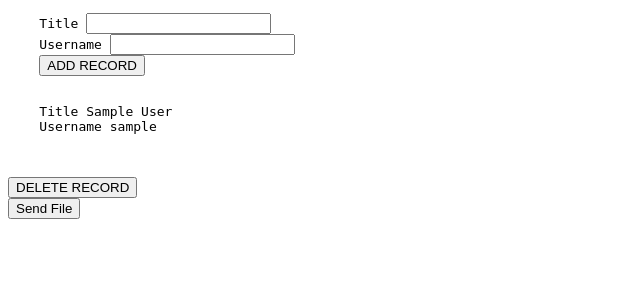
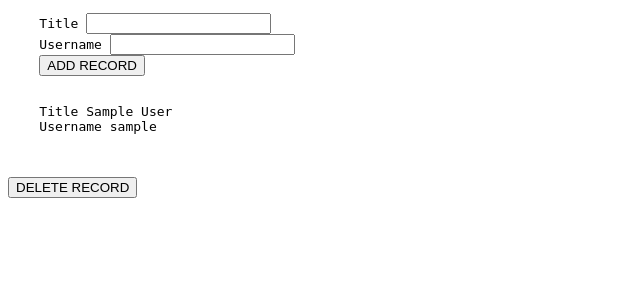
Before and after one commit to yoo-donggon/geteverythink, a PHP site: page /mysql.php in a window 1280 px wide. Shown: the top 300 px of the page, without its empty margins (0-640 px from the left). Run offline with PHP 8.4, Linux system fonts and the light colour scheme; tables that the repository leaves empty or names only in its code hold one stand-in row (values such as "Sample post").

Commit message:
Update mysql.php

```diff
--- a/mysql.php
+++ b/mysql.php
@@ -74,10 +74,7 @@ _END;
 
 
 
-    <form enctype="multipart/form-data" action="__URL__" method="POST">
-    <!-- Name of input element determines name in $_FILES array -->
-    <Send this file: <input name="userfile" type="file" />
-    <input type="submit" value="Send File" />
+
 </form>
 </form>
 </form>
```
